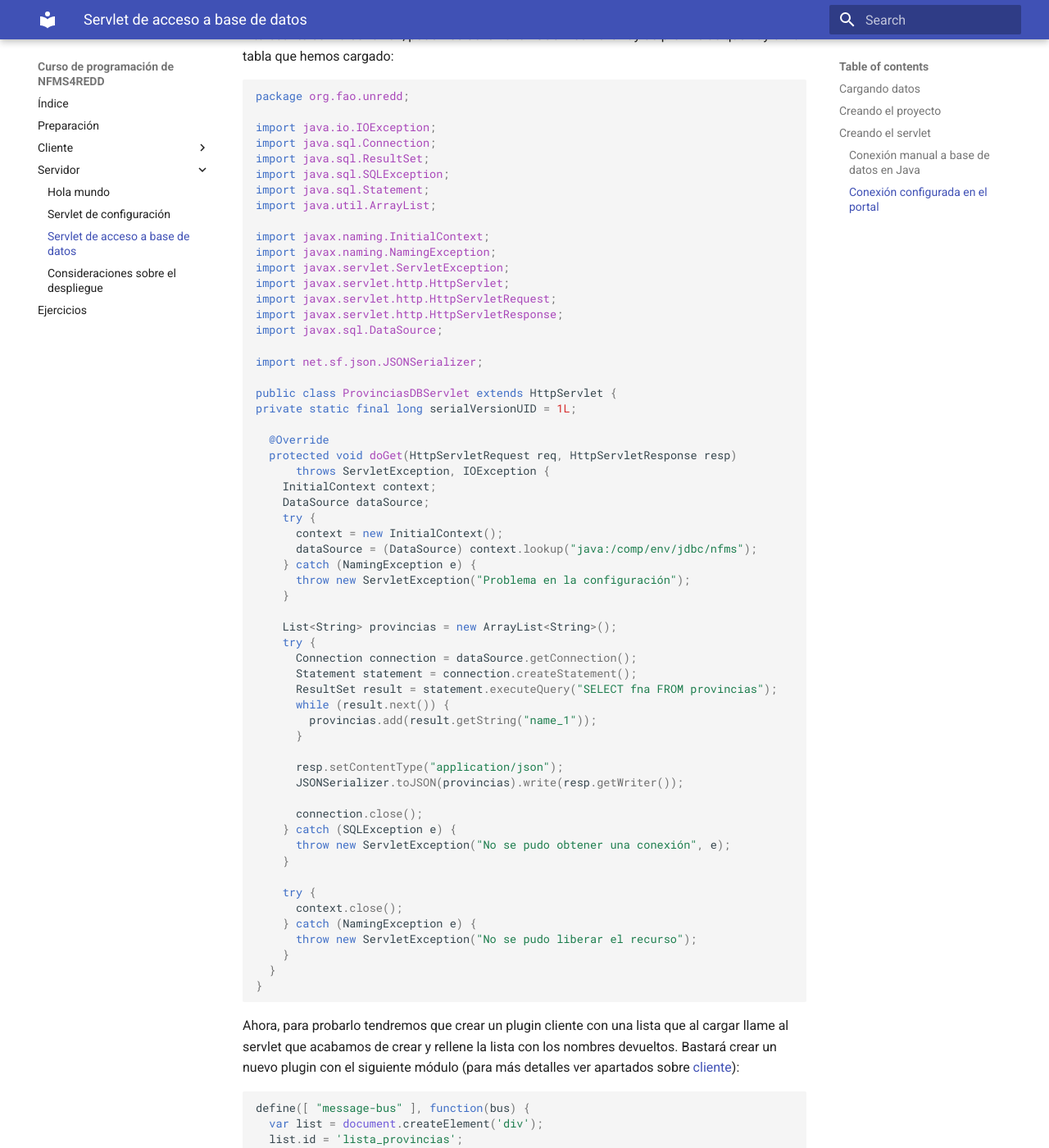
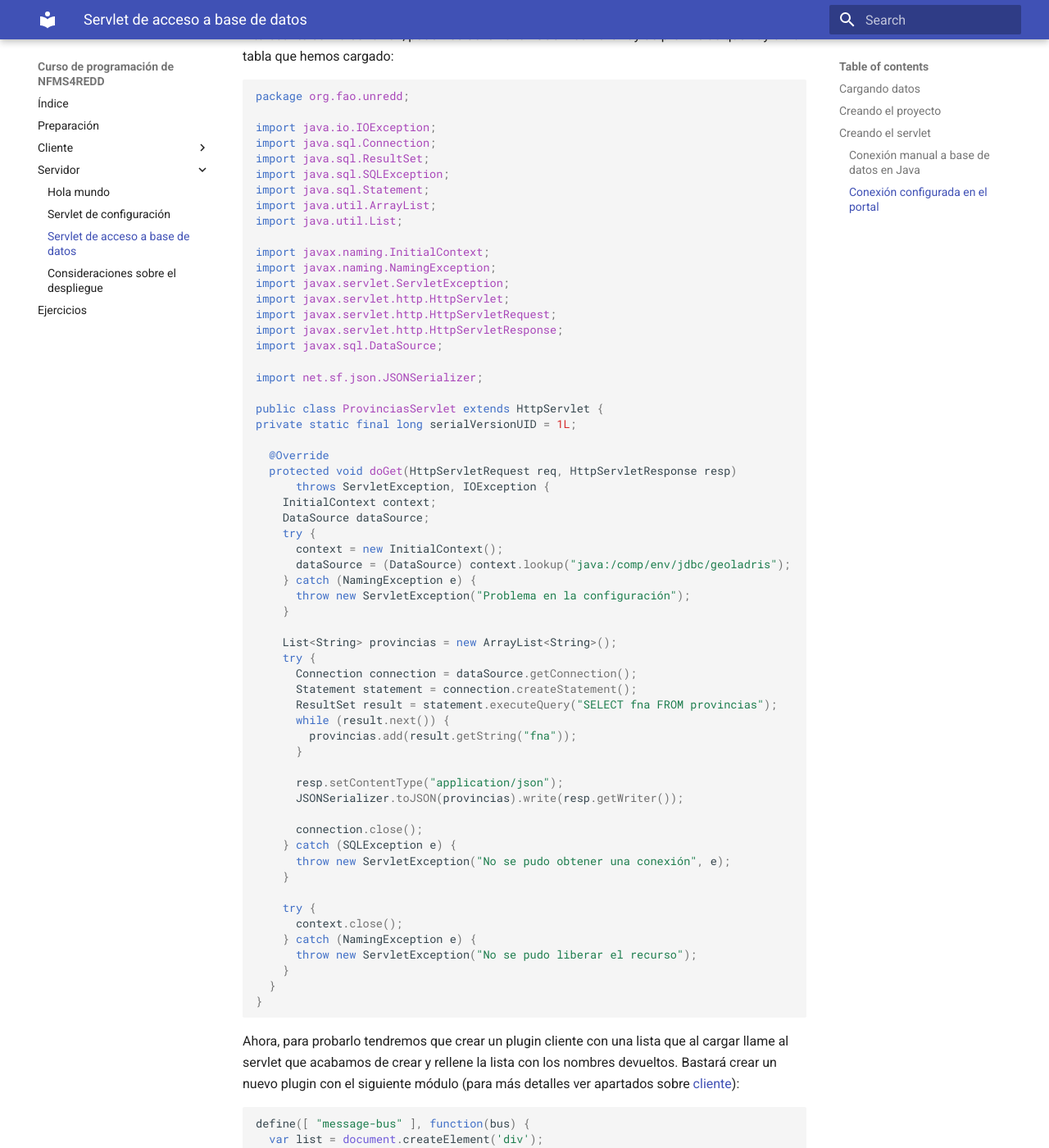
Before and after one commit to nfms4redd/webinar-programacion, an MkDocs documentation site: the page built from docs/server/db_servlet.md, in a window 1280 px wide and 1400 px high, scrolled down 2923 px. Shown: the whole window at 82% size. Built offline with MkDocs 1.6.1 and Material for MkDocs 9.7.7, drawn with Linux system fonts in a browser that asks for light colours; old or Windows-style settings are respelled for this version of MkDocs; some of the changed text lies outside the part shown.

Commit message:
Fixes for server part

````diff
--- a/docs/server/db_servlet.md
+++ b/docs/server/db_servlet.md
@@ -133,6 +133,7 @@ import java.sql.ResultSet;
 import java.sql.SQLException;
 import java.sql.Statement;
 import java.util.ArrayList;
+import java.util.List;
 
 import javax.naming.InitialContext;
 import javax.naming.NamingException;
@@ -144,7 +145,7 @@ import javax.sql.DataSource;
 
 import net.sf.json.JSONSerializer;
 
-public class ProvinciasDBServlet extends HttpServlet {
+public class ProvinciasServlet extends HttpServlet {
 private static final long serialVersionUID = 1L;
 
   @Override
@@ -154,7 +155,7 @@ private static final long serialVersionUID = 1L;
     DataSource dataSource;
     try {
       context = new InitialContext();
-      dataSource = (DataSource) context.lookup("java:/comp/env/jdbc/nfms");
+      dataSource = (DataSource) context.lookup("java:/comp/env/jdbc/geoladris");
     } catch (NamingException e) {
       throw new ServletException("Problema en la configuración");
     }
@@ -165,7 +166,7 @@ private static final long serialVersionUID = 1L;
       Statement statement = connection.createStatement();
       ResultSet result = statement.executeQuery("SELECT fna FROM provincias");
       while (result.next()) {
-        provincias.add(result.getString("name_1"));
+        provincias.add(result.getString("fna"));
       }
 
       resp.setContentType("application/json");
@@ -183,6 +184,7 @@ private static final long serialVersionUID = 1L;
     }
   }
 }
+
 ```
 
 Ahora, para probarlo tendremos que crear un plugin cliente con una lista que al cargar llame al servlet que acabamos de crear y rellene la lista con los nombres devueltos. Bastará crear un nuevo plugin con el siguiente módulo (para más detalles ver apartados sobre [cliente](../client/hello_world.md)):
````
Also changed, not shown: other parts of docs/server/db_servlet.md (+1 -2 lines), docs/server/config_servlet.md (+2 -2 lines), docs/server/hello_world.md (+1 -1 lines).
